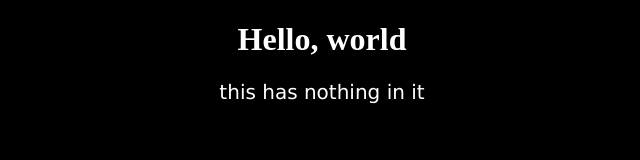
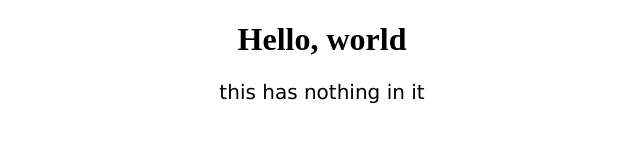
Before and after one commit to alvinhic/alvinhic.github.io, a plain HTML site: page index.html in a window 1280 px wide. Shown: the whole page, without its empty margins (318-958 px from the left). Drawn offline with Linux system fonts and the light colour scheme.

Commit message:
Update style.css

```diff
--- a/style.css
+++ b/style.css
@@ -1,15 +1,15 @@
 body {
     background-image: url("paper.gif");
-    background-color: black;
+    background-color: white;
 }
 
 h1 {
-    color: white;
+    color: black;
     text-align: center;
 }
 
 p {
-    color: white;
+    color: black;
     text-align: center;
     font-family: verdana;
     font-size: 20px;
```
